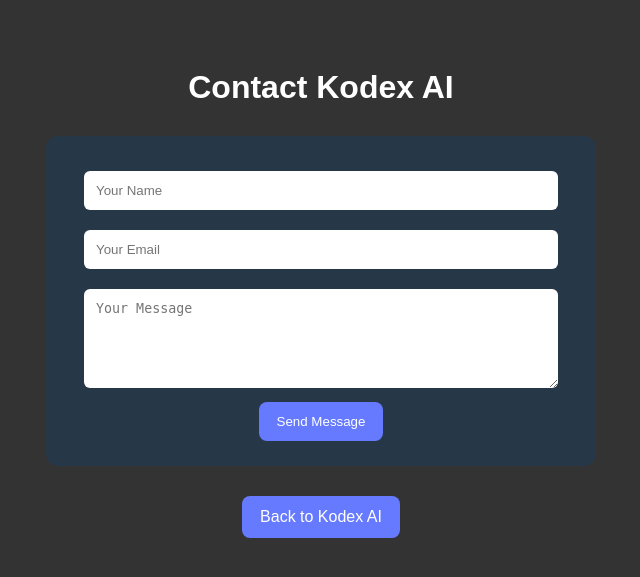
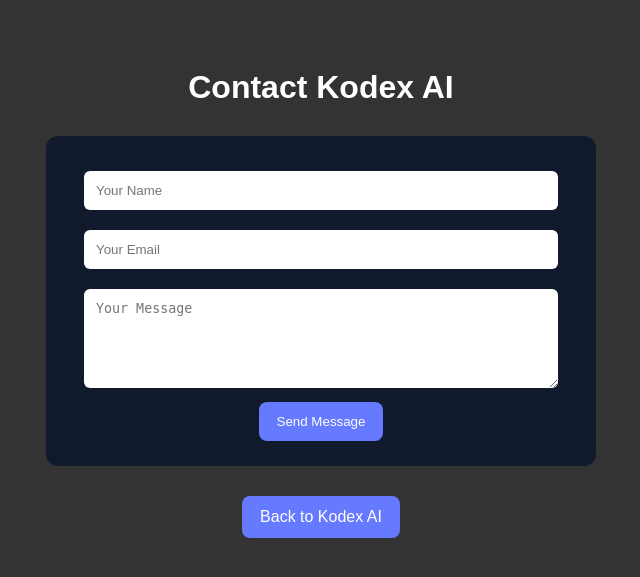
Before and after one commit to joshthesquash44/my--chatbot, a Flask app: page /contact in a window 1280 px wide. Shown: the top 577 px of the page, without its empty margins (319-959 px from the left). Run offline with Flask 3, Linux system fonts and the light colour scheme.

Commit message:
Change contact box background color

```diff
--- a/templates/contact.html
+++ b/templates/contact.html
@@ -18,7 +18,7 @@
             max-width: 500px;
             margin: 30px auto;
             padding: 25px;
-            background: #263747;
+            background: #101a2c;
             border-radius: 12px;
         }
 
```
